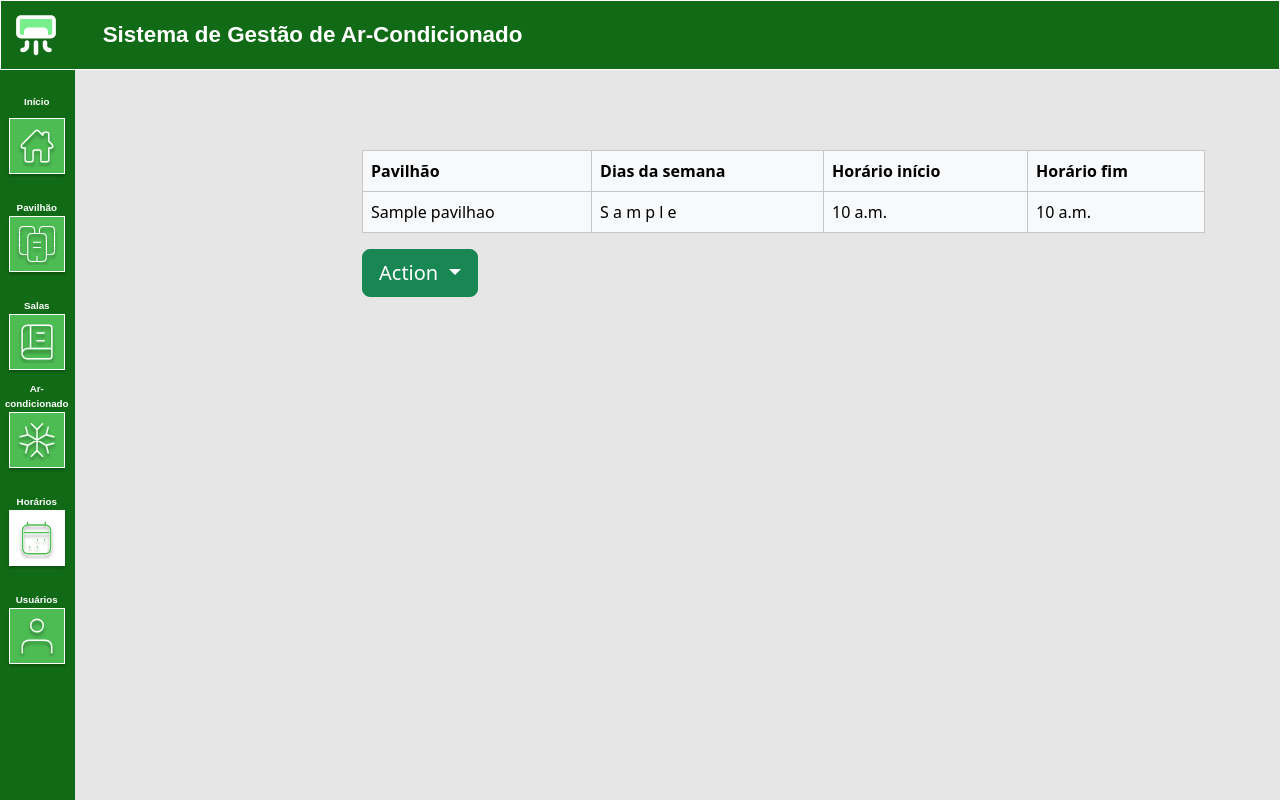
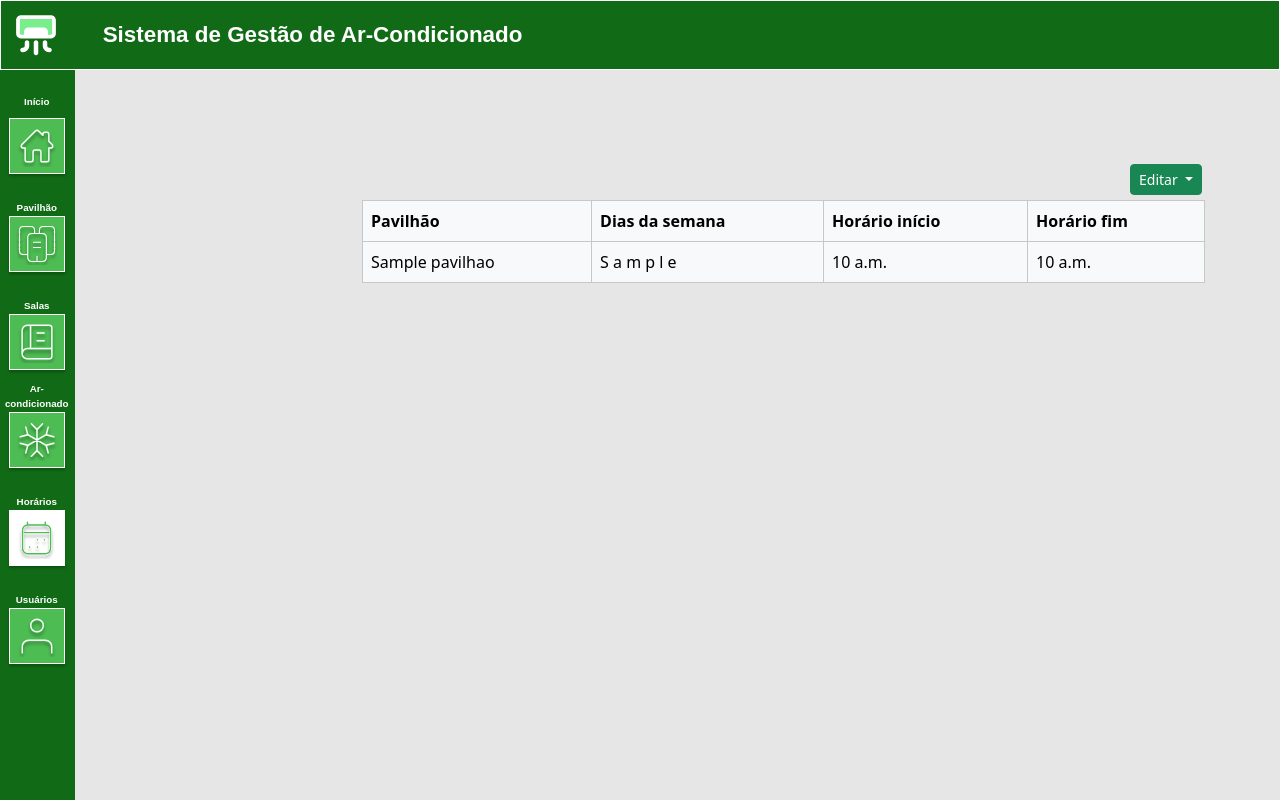
Before and after one commit to HielSaraiva/project-chronoair, a Django app: page /listaHorarios/ in a window 1280 px wide. Run offline with Django 5.2, Linux system fonts and the light colour scheme; tables that the repository leaves empty hold one stand-in row (values such as "Sample post"); some libraries are stand-ins or nearby versions.

Commit message:
fix: botão de editar

```diff
--- a/ac_mm_system/website/static/css/all_style.css
+++ b/ac_mm_system/website/static/css/all_style.css
@@ -334,10 +334,15 @@
 
 .lista-pavilhao2 {
   width: 867.3px; /* 70% de 1239px */
-  height: 470px; /* 70% de 437px */
-  top: 150px;
+  max-height: 470px; /* 70% de 437px */
+  top: 200px;
   left: 350px;
   position: absolute;
   bottom: 150px; /* 70% de 338px */
   overflow: hidden;
 }
+
+.botao-editar{
+  left: 1130px;
+  top: 90px;
+}
--- a/ac_mm_system/website/templates/listahorarios.html
+++ b/ac_mm_system/website/templates/listahorarios.html
@@ -116,9 +116,12 @@
             {% endfor %}
            </tbody>
          </table>
-      <div class="btn-group"> <!-- div do botão de editar/criar novo -->
-        <button type="button" class="btn btn-success btn-lg dropdown-toggle" data-bs-toggle="dropdown" aria-expanded="false">
-            Action
+
+      </div> <!-- fechamento da div da lista-->
+   </div><!-- fechamento da div que determina o tamanho do bloco central-->
+      <div class="btn-group botao-editar"> <!-- div do botão de editar/criar novo -->
+        <button type="button" class="btn btn-success btn-sm dropdown-toggle" data-bs-toggle="dropdown" aria-expanded="false">
+            Editar
         </button>
         <ul class="dropdown-menu">
         <li>
@@ -130,8 +133,7 @@
         </li>
         </ul>
       </div> <!-- fechamento da div do botão-->
-      </div> <!-- fechamento da div da lista-->
-   </div><!-- fechamento da div que determina o tamanho do bloco central-->
+  </div>
   {% bootstrap_javascript %}
 </body>
 </html>
```
Also changed, not shown: ac_mm_system/website/templates/listapavilhoes.html (+6 -4 lines), ac_mm_system/website/templates/listasalas.html (+5 -5 lines).
